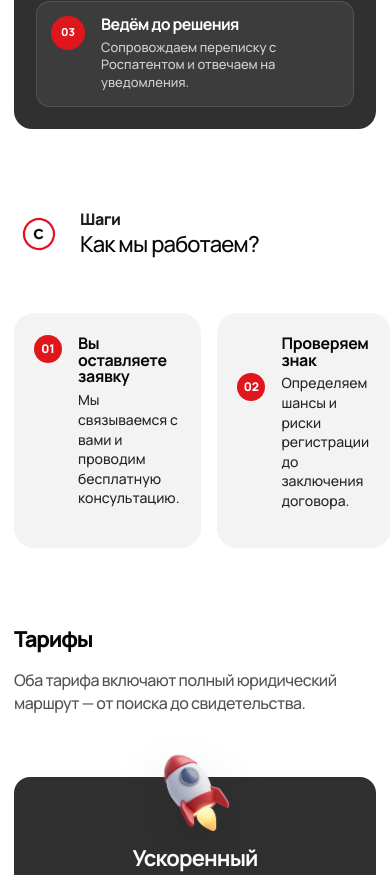
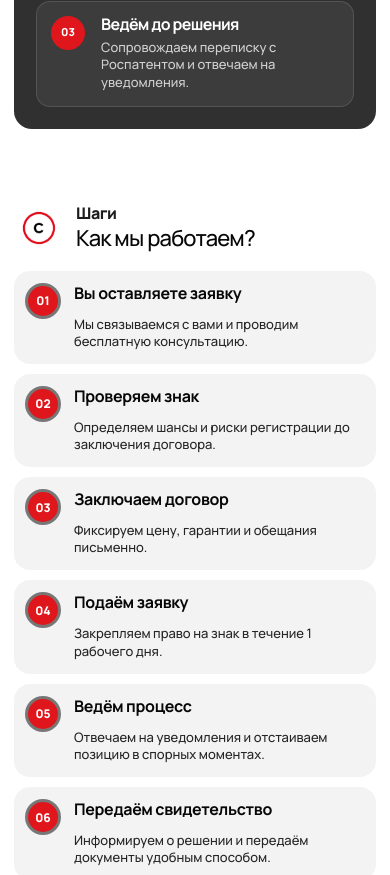
Before and after one commit to mamheg/favicon-landing-v2, a React (Vite) app: page / in a window 390 px wide. Shown: the part 2569-3444 px from the top of the page. Built offline with nearby package versions, Linux system fonts and the light colour scheme.

Commit message:
Improve mobile steps layout

```diff
--- a/src/App.css
+++ b/src/App.css
@@ -286,7 +286,7 @@ footer a:hover { transform: translateY(-2px); color: var(--red); }
   .hero, .check-grid, .tariff-grid, .start, .guarantee-panel { grid-template-columns: 1fr; }
   .hero-visual { min-height: 420px; }
   .advantage-grid, .faq-grid { grid-template-columns: repeat(2, 1fr); }
-  .step-line { display: grid; min-height: auto; gap: 16px; }
+  .step-line { display: grid; grid-template-columns: repeat(2, minmax(0, 1fr)); min-height: auto; gap: 16px; padding-top: 0; }
   .step-line::before { display: none; }
   .step, .step:nth-child(n) { position: relative; inset: auto; width: auto; min-height: 0; padding: 22px 22px 22px 64px; border-radius: 20px; background: var(--soft); }
   .step span { left: 20px; top: 22px; display: grid; place-items: center; width: 28px; height: 28px; color: #fff; font-size: 12px; box-shadow: none; }
@@ -325,6 +325,27 @@ footer a:hover { transform: translateY(-2px); color: var(--red); }
   .guarantee-list p, .faq-grid p { font-size: 13px; }
   .faq-grid article { min-height: 0; padding: 18px; border-radius: 16px; }
   .steps-head img { width: 50px; height: 50px; }
+  .steps { padding-top: 34px; }
+  .steps-head { align-items: center; gap: 12px; margin-bottom: 18px; }
+  .step-line { grid-template-columns: 1fr; gap: 10px; padding-top: 0; }
+  .step, .step:nth-child(n) {
+    display: grid;
+    grid-template-columns: 34px 1fr;
+    column-gap: 12px;
+    align-items: start;
+    padding: 14px;
+    border-radius: 16px;
+    background: var(--soft);
+  }
+  .step span {
+    position: static;
+    width: 30px;
+    height: 30px;
+    margin-top: 1px;
+    box-shadow: 0 0 0 3px #777;
+  }
+  .step h3 { grid-column: 2; margin: 0 0 5px; font-size: 16px; line-height: 1.1; }
+  .step p { grid-column: 2; margin: 0; font-size: 13px; line-height: 1.32; }
   .tariff-card { padding: 70px 16px 24px; border-radius: 16px; margin-top: 30px; }
   .tariff-img { width: 90px; height: 90px; top: -30px; }
   .price { position: relative; left: auto; bottom: auto; transform: none; display: block; min-width: 0; margin-top: 20px; font-size: 18px; }
```
